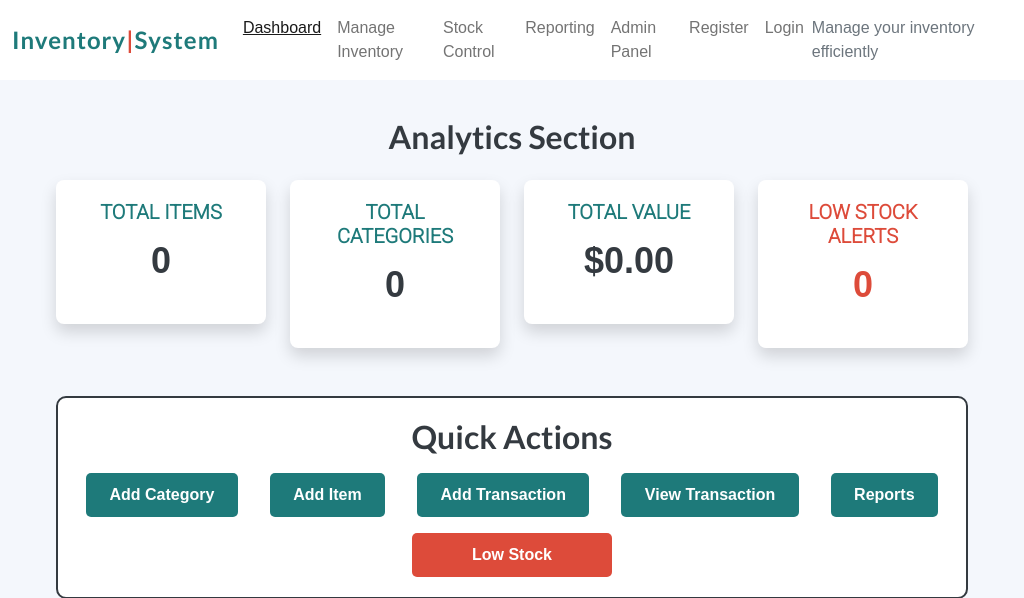
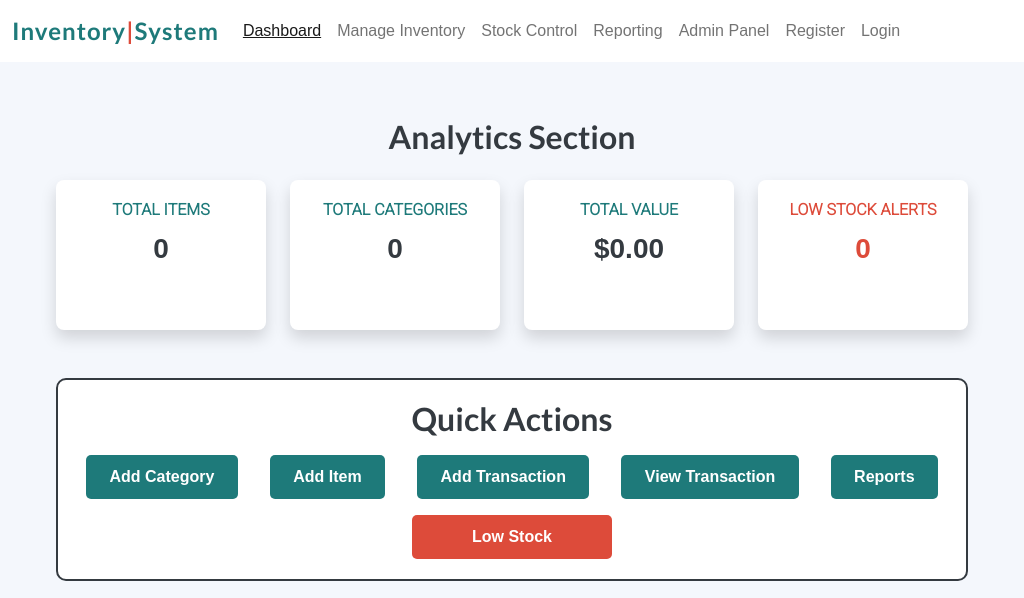
Before and after one commit to KatVolkova/inventory-management-system, a Django app: page / in a window 1024 px wide. Shown: the top 598 px of the page. Run offline with Django 4.2, Linux system fonts and the light colour scheme; data that the repository does not hold is empty; some libraries are stand-ins or nearby versions.

Commit message:
Add media queries to Dashboard to ensure the page is responsive

```diff
--- a/static/css/style.css
+++ b/static/css/style.css
@@ -338,21 +338,29 @@ form .form-control, form .form-select {
 }
 
 /* Media queries */
-
-/* Large screens (laptops and desktops) */
-@media screen and (min-width: 992px) {
-    /* Navigation */
-    .navbar-text {
-        display: inline;
-    }
-}
-
-/* Small screens (tablets and phones) */
-@media screen and (max-width: 991px) {
+/* Media Query: For tablets and medium screens (1189px to 768px) */
+@media screen and (max-width: 1189px) and (min-width: 768px) {
     /* Navigation */
     .navbar-text {
         display: none;
     }
+    /* Dashboard */
+    /* Analytics Section */
+    .analytics-card {
+        display: flex;
+        flex-direction: column;
+        justify-content: center;
+        align-items: center;
+        height: 150px;
+    }
 
+    .analytics-card-title {
+        font-size: 1rem;
+        margin-bottom: 0.5rem;
+    }
 
+    .card-number {
+        font-size: 1.75rem;
+    }
 }
+/* Media Query: For tablets and smaller screens (768px and below) */
```
Also changed, not shown: 1 other file.
